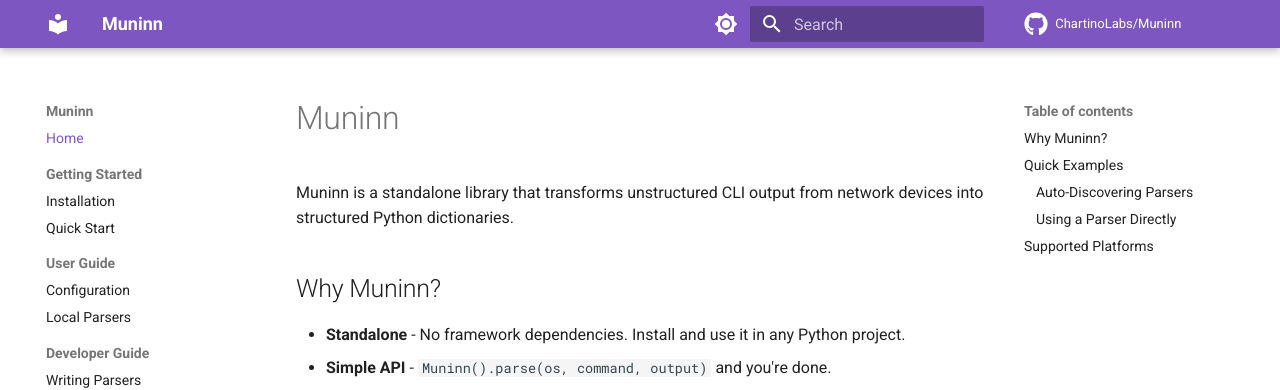
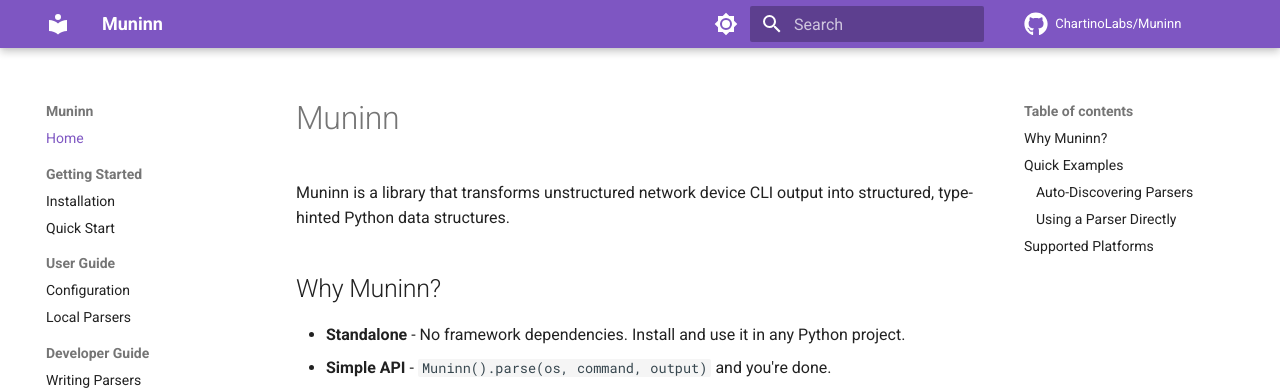
Before and after one commit to ChartinoLabs/Muninn, an MkDocs documentation site: the page built from docs/index.md, in a window 1280 px wide and 900 px high. Shown: the top 390 px of the window. Built offline with MkDocs 1.6.1 and Material for MkDocs 9.7.7, drawn with Linux system fonts in a browser that asks for light colours; comment, search, counter and statistics services are not loaded.

Commit message:
docs: refine index intro copy
Co-Authored-By: Claude Opus 4.6 (1M context) <noreply@anthropic.com>

```diff
--- a/docs/index.md
+++ b/docs/index.md
@@ -1,6 +1,6 @@
 # Muninn
 
-Muninn is a standalone library that transforms unstructured CLI output from network devices into structured Python dictionaries.
+Muninn is a library that transforms unstructured network device CLI output into structured, type-hinted Python data structures.
 
 ## Why Muninn?
 
```
